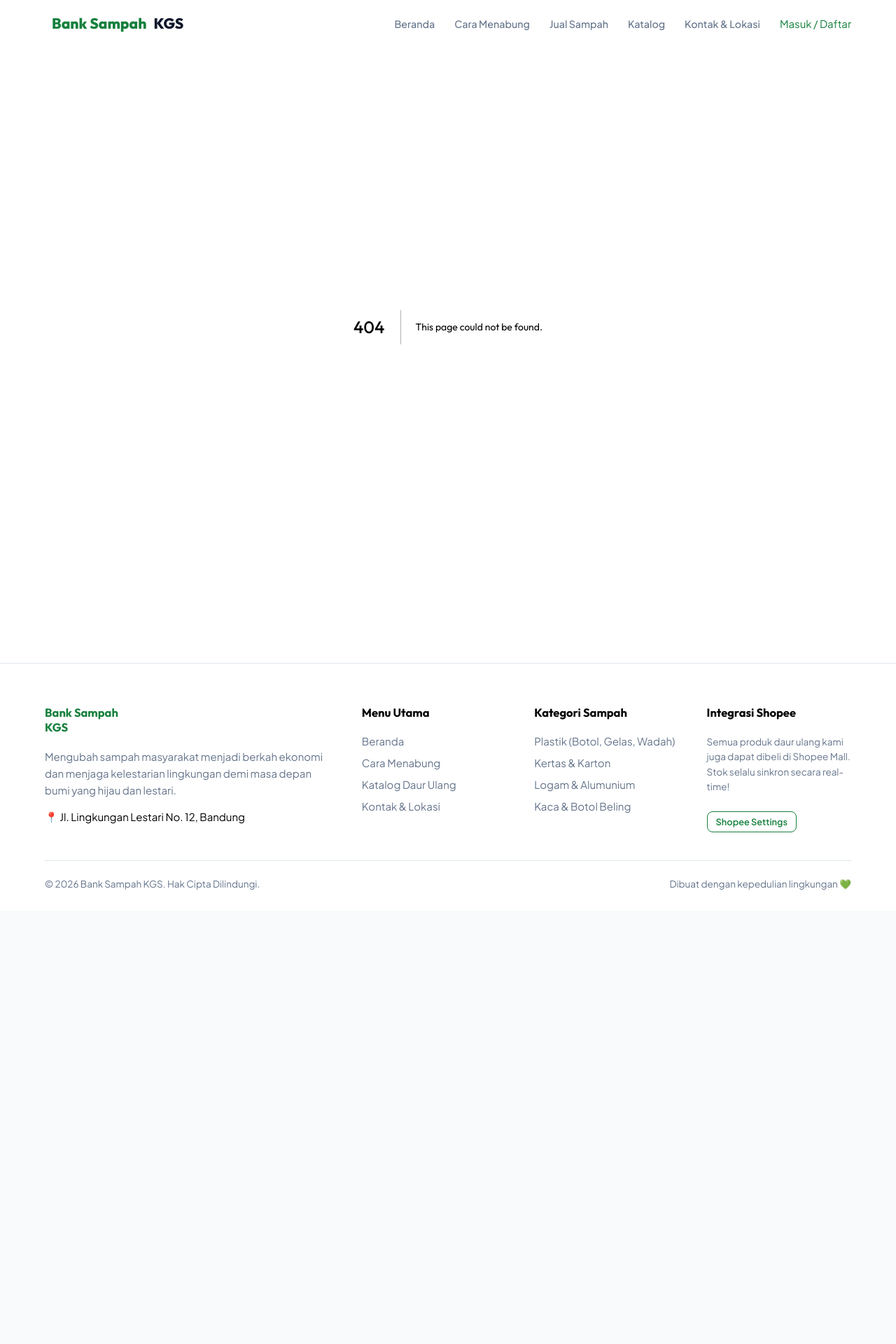
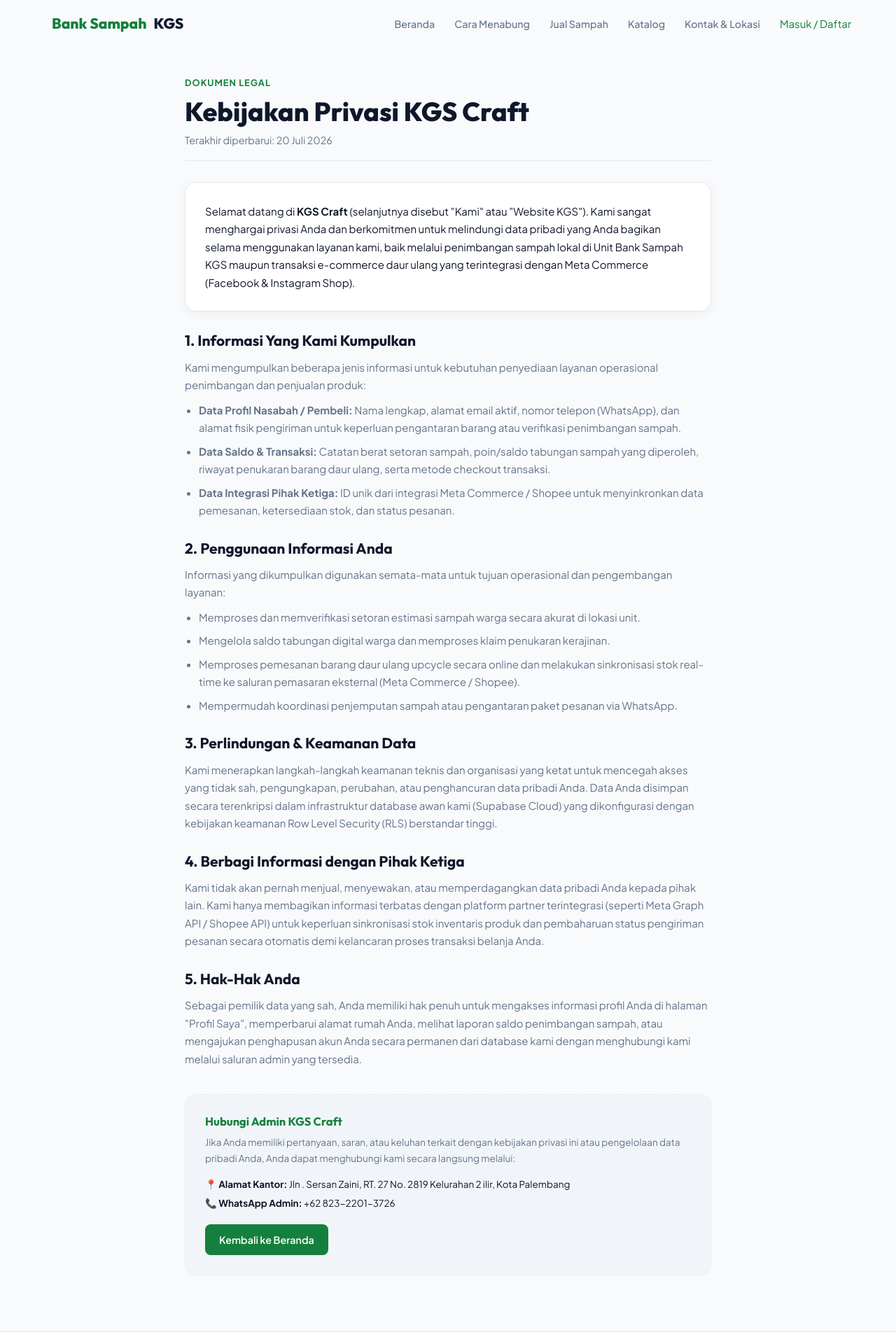
Before and after one commit to thelutfiganteng/BankSampah, a Next.js app: page /kebijakan-privasi in a window 1280 px wide. Before the commit this address had no page. Shown: the top 1920 px of the page at 70% size. Before the commit the page ends 1301 px from the top, so only its background shows below. Built offline with nearby package versions, Linux system fonts and the light colour scheme.

Commit message:
penambahan kebijakan privacy fitur

```diff
--- /dev/null
+++ b/src/app/kebijakan-privasi/page.tsx
@@ -0,0 +1,99 @@
+'use client';
+
+import Link from 'next/link';
+
+export default function KebijakanPrivasi() {
+  return (
+    <div className="container page-wrapper animate-fade-in" style={{ paddingTop: '40px', maxWidth: '800px' }}>
+      <div className="page-header" style={{ marginBottom: '30px', borderBottom: '1px solid var(--card-border)', paddingBottom: '20px' }}>
+        <span style={{ color: 'var(--primary)', fontWeight: '700', textTransform: 'uppercase', fontSize: '0.85rem', letterSpacing: '1px' }}>
+          Dokumen Legal
+        </span>
+        <h1 style={{ fontSize: '2.5rem', marginTop: '10px', marginBottom: '8px', fontFamily: 'Outfit, sans-serif', fontWeight: '800' }}>
+          Kebijakan Privasi KGS Craft
+        </h1>
+        <p style={{ color: 'var(--muted)', fontSize: '0.95rem' }}>Terakhir diperbarui: 20 Juli 2026</p>
+      </div>
+
+      <div className="policy-content" style={{ display: 'flex', flexDirection: 'column', gap: '28px', color: 'var(--foreground)', lineHeight: '1.7' }}>
+        <section className="card" style={{ padding: '28px', backgroundColor: 'var(--card-bg)', border: '1px solid var(--card-border)', borderRadius: '16px', boxShadow: 'var(--shadow)' }}>
+          <p style={{ fontSize: '1rem', margin: 0 }}>
+            Selamat datang di <strong>KGS Craft</strong> (selanjutnya disebut "Kami" atau "Website KGS"). Kami sangat menghargai privasi Anda dan berkomitmen untuk melindungi data pribadi yang Anda bagikan selama menggunakan layanan kami, baik melalui penimbangan sampah lokal di Unit Bank Sampah KGS maupun transaksi e-commerce daur ulang yang terintegrasi dengan Meta Commerce (Facebook & Instagram Shop).
+          </p>
+        </section>
+
+        <section>
+          <h2 style={{ fontSize: '1.4rem', fontWeight: '700', marginBottom: '12px', display: 'flex', alignItems: 'center', gap: '8px' }}>
+            1. Informasi Yang Kami Kumpulkan
+          </h2>
+          <p style={{ color: 'var(--muted)', marginBottom: '10px' }}>
+            Kami mengumpulkan beberapa jenis informasi untuk kebutuhan penyediaan layanan operasional penimbangan dan penjualan produk:
+          </p>
+          <ul style={{ paddingLeft: '20px', listStyleType: 'disc', color: 'var(--muted)', display: 'flex', flexDirection: 'column', gap: '8px' }}>
+            <li><strong>Data Profil Nasabah / Pembeli:</strong> Nama lengkap, alamat email aktif, nomor telepon (WhatsApp), dan alamat fisik pengiriman untuk keperluan pengantaran barang atau verifikasi penimbangan sampah.</li>
+            <li><strong>Data Saldo & Transaksi:</strong> Catatan berat setoran sampah, poin/saldo tabungan sampah yang diperoleh, riwayat penukaran barang daur ulang, serta metode checkout transaksi.</li>
+            <li><strong>Data Integrasi Pihak Ketiga:</strong> ID unik dari integrasi Meta Commerce / Shopee untuk menyinkronkan data pemesanan, ketersediaan stok, dan status pesanan.</li>
+          </ul>
+        </section>
+
+        <section>
+          <h2 style={{ fontSize: '1.4rem', fontWeight: '700', marginBottom: '12px', display: 'flex', alignItems: 'center', gap: '8px' }}>
+            2. Penggunaan Informasi Anda
+          </h2>
+          <p style={{ color: 'var(--muted)', marginBottom: '10px' }}>
+            Informasi yang dikumpulkan digunakan semata-mata untuk tujuan operasional dan pengembangan layanan:
+          </p>
+          <ul style={{ paddingLeft: '20px', listStyleType: 'disc', color: 'var(--muted)', display: 'flex', flexDirection: 'column', gap: '8px' }}>
+            <li>Memproses dan memverifikasi setoran estimasi sampah warga secara akurat di lokasi unit.</li>
+            <li>Mengelola saldo tabungan digital warga dan memproses klaim penukaran kerajinan.</li>
+            <li>Memproses pemesanan barang daur ulang upcycle secara online dan melakukan sinkronisasi stok real-time ke saluran pemasaran eksternal (Meta Commerce / Shopee).</li>
+            <li>Mempermudah koordinasi penjemputan sampah atau pengantaran paket pesanan via WhatsApp.</li>
+          </ul>
+        </section>
+
+        <section>
+          <h2 style={{ fontSize: '1.4rem', fontWeight: '700', marginBottom: '12px', display: 'flex', alignItems: 'center', gap: '8px' }}>
+            3. Perlindungan & Keamanan Data
+          </h2>
+          <p style={{ color: 'var(--muted)', margin: 0 }}>
+            Kami menerapkan langkah-langkah keamanan teknis dan organisasi yang ketat untuk mencegah akses yang tidak sah, pengungkapan, perubahan, atau penghancuran data pribadi Anda. Data Anda disimpan secara terenkripsi dalam infrastruktur database awan kami (Supabase Cloud) yang dikonfigurasi dengan kebijakan keamanan Row Level Security (RLS) berstandar tinggi.
+          </p>
+        </section>
+
+        <section>
+          <h2 style={{ fontSize: '1.4rem', fontWeight: '700', marginBottom: '12px', display: 'flex', alignItems: 'center', gap: '8px' }}>
+            4. Berbagi Informasi dengan Pihak Ketiga
+          </h2>
+          <p style={{ color: 'var(--muted)', margin: 0 }}>
+            Kami tidak akan pernah menjual, menyewakan, atau memperdagangkan data pribadi Anda kepada pihak lain. Kami hanya membagikan informasi terbatas dengan platform partner terintegrasi (seperti Meta Graph API / Shopee API) untuk keperluan sinkronisasi stok inventaris produk dan pembaharuan status pengiriman pesanan secara otomatis demi kelancaran proses transaksi belanja Anda.
+          </p>
+        </section>
+
+        <section>
+          <h2 style={{ fontSize: '1.4rem', fontWeight: '700', marginBottom: '12px', display: 'flex', alignItems: 'center', gap: '8px' }}>
+            5. Hak-Hak Anda
+          </h2>
+          <p style={{ color: 'var(--muted)', margin: 0 }}>
+            Sebagai pemilik data yang sah, Anda memiliki hak penuh untuk mengakses informasi profil Anda di halaman "Profil Saya", memperbarui alamat rumah Anda, melihat laporan saldo penimbangan sampah, atau mengajukan penghapusan akun Anda secara permanen dari database kami dengan menghubungi kami melalui saluran admin yang tersedia.
+          </p>
+        </section>
+
+        <section className="card" style={{ padding: '28px', backgroundColor: 'var(--muted-bg)', border: '1px dashed var(--card-border)', borderRadius: '16px', marginTop: '10px' }}>
+          <h3 style={{ fontSize: '1.1rem', fontWeight: '700', marginBottom: '8px', color: 'var(--primary)' }}>Hubungi Admin KGS Craft</h3>
+          <p style={{ color: 'var(--muted)', fontSize: '0.9rem', margin: 0 }}>
+            Jika Anda memiliki pertanyaan, saran, atau keluhan terkait dengan kebijakan privasi ini atau pengelolaan data pribadi Anda, Anda dapat menghubungi kami secara langsung melalui:
+          </p>
+          <div style={{ marginTop: '14px', fontSize: '0.9rem', display: 'flex', flexDirection: 'column', gap: '4px' }}>
+            <span>📍 <strong>Alamat Kantor:</strong> Jln . Sersan Zaini, RT. 27 No. 2819 Kelurahan 2 ilir, Kota Palembang</span>
+            <span>📞 <strong>WhatsApp Admin:</strong> +62 823-2201-3726</span>
+          </div>
+          <div style={{ marginTop: '18px' }}>
+            <Link href="/" className="btn btn-primary btn-sm">
+              Kembali ke Beranda
+            </Link>
+          </div>
+        </section>
+      </div>
+    </div>
+  );
+}
--- a/src/app/layout.tsx
+++ b/src/app/layout.tsx
@@ -85,8 +85,11 @@
                 </div>
               </div>
 
-              <div className="footer-bottom">
+              <div className="footer-bottom" style={{ display: 'flex', justifyContent: 'space-between', alignItems: 'center', flexWrap: 'wrap', gap: '12px' }}>
                 <p>&copy; {new Date().getFullYear()} Bank Sampah KGS. Hak Cipta Dilindungi.</p>
+                <div style={{ display: 'flex', gap: '16px' }}>
+                  <a href="/kebijakan-privasi" style={{ color: 'var(--muted)', fontSize: '0.85rem', textDecoration: 'none' }}>Kebijakan Privasi</a>
+                </div>
                 <p>Dibuat dengan kepedulian lingkungan 💚</p>
               </div>
             </div>
```
Also changed, not shown: 1 other file (tests, documents, lock files or other folders).
